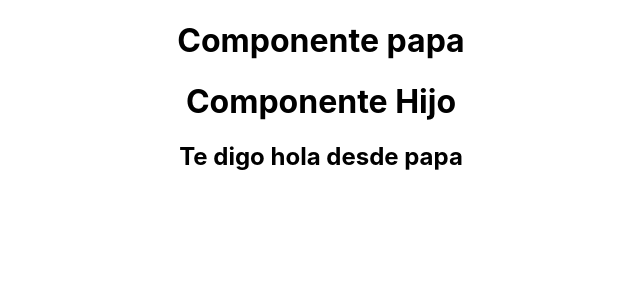
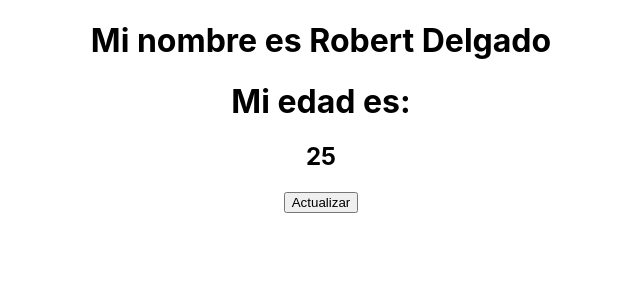
Before and after one commit to DrowAnn/Clases-React-II, a React (Create React App) app: page / in a window 1280 px wide. Shown: the top 300 px of the page, without its empty margins (319-959 px from the left). Built offline with nearby package versions, Linux system fonts and the light colour scheme.

Commit message:
Actividad 2 realizada

```diff
--- a/src/Components/Child.jsx
+++ b/src/Components/Child.jsx
@@ -3,7 +3,7 @@ import React from "react";
 const Child = ({ mensaje }) => {
   return (
     <div>
-      <h1>Componente Hijo</h1>
+      <h1>Mi edad es:</h1>
       <h2>{mensaje}</h2>
     </div>
   );
--- a/src/Components/Parents.jsx
+++ b/src/Components/Parents.jsx
@@ -2,13 +2,18 @@ import React, { useState } from "react";
 import Child from "./Child";
 
 const Parent = () => {
-  const [mensajeSaliente, setMensaje] = useState("Te digo hola desde papa");
+  const [mensajeSaliente, setMensaje] = useState(25);
   console.log(mensajeSaliente);
+
+  const Actualizar = () => {
+    setMensaje(mensajeSaliente + 1);
+  };
 
   return (
     <div>
-      <h1>Componente papa</h1>
+      <h1>Mi nombre es Robert Delgado</h1>
       <Child mensaje={mensajeSaliente} />
+      <button onClick={Actualizar}>Actualizar</button>
     </div>
   );
 };
```
